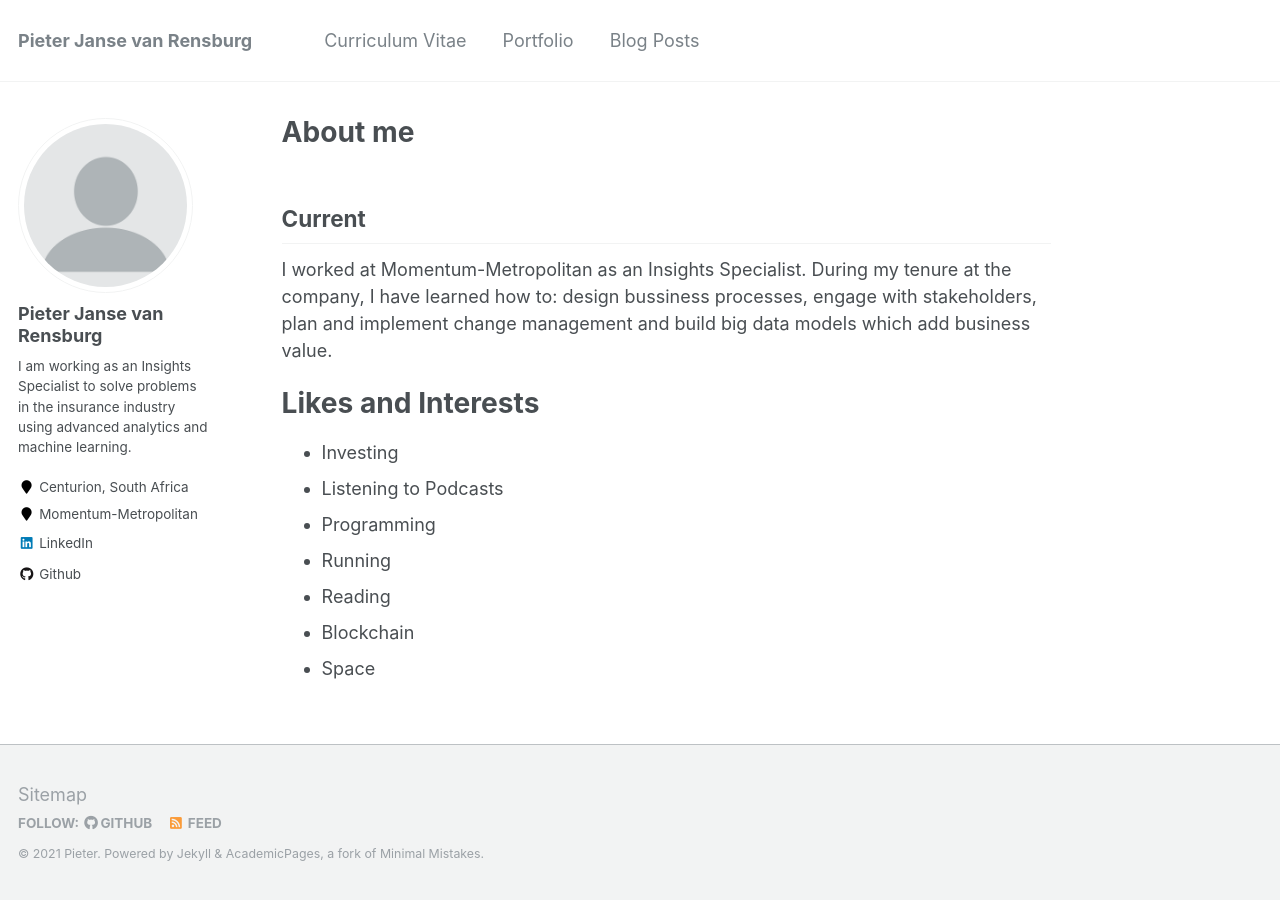
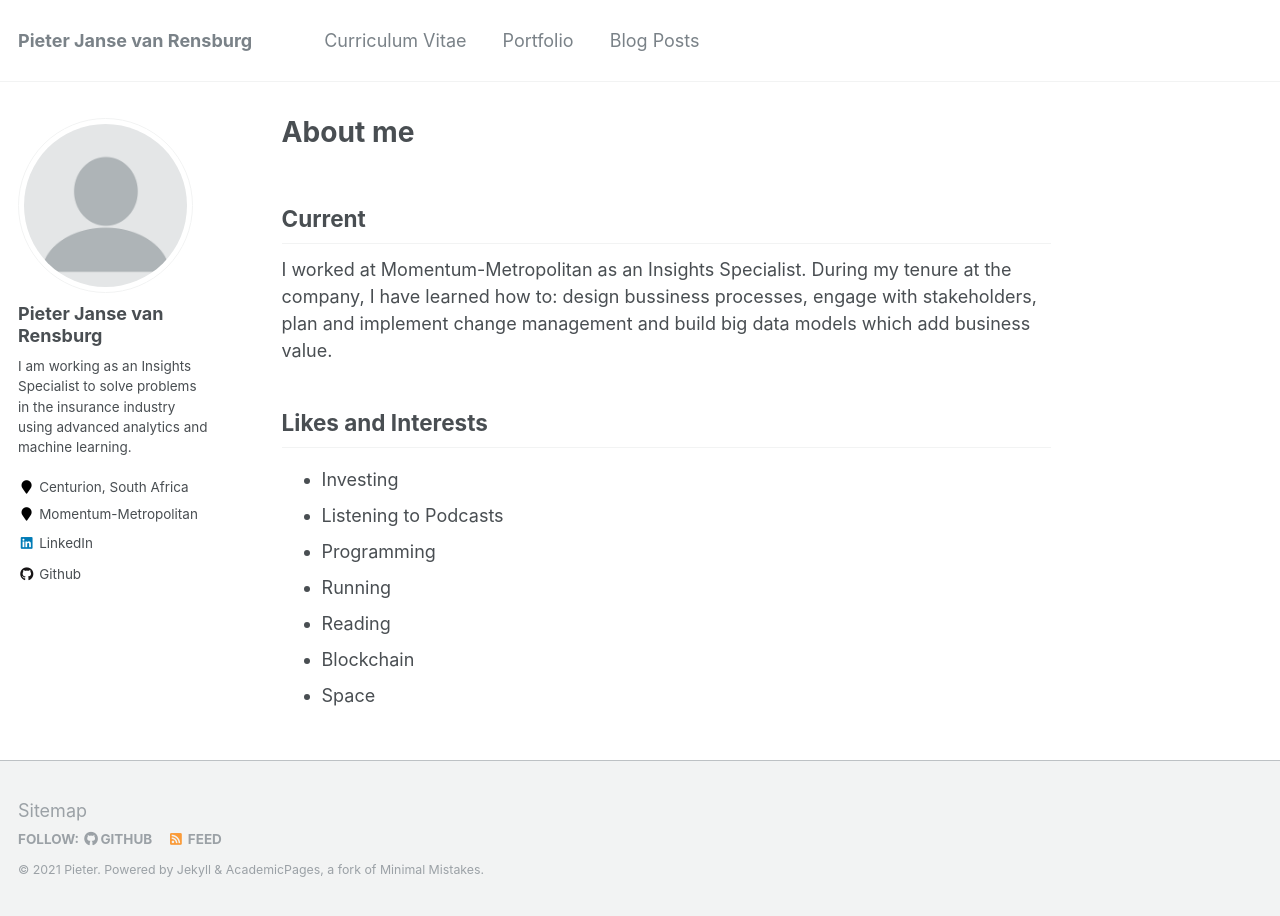
Before and after one commit to Pieter07/my-website, a Jekyll site: the page built from _pages/about.md, in a window 1280 px wide. Built offline with Jekyll 4.4.1, drawn with Linux system fonts in a browser that asks for light colours.

```diff
--- a/_pages/about.md
+++ b/_pages/about.md
@@ -12,7 +12,7 @@ redirect_from:
 
 I worked at Momentum-Metropolitan as an Insights Specialist. During my tenure at the company, I have learned how to: design bussiness processes, engage with stakeholders, plan and implement change management and build big data models which add business value.
 
-# Likes and Interests
+## Likes and Interests
 
 * Investing
 * Listening to Podcasts
```
